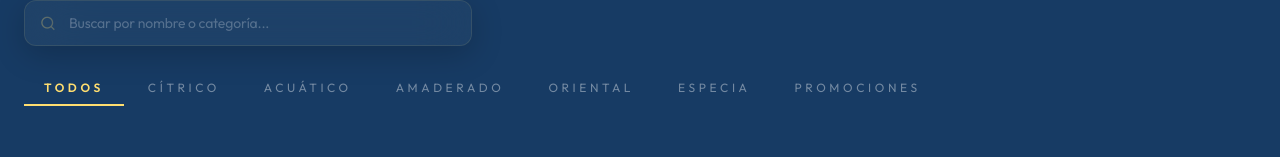
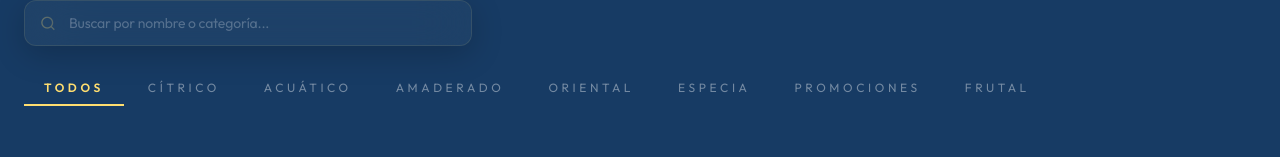
Before and after one commit to josues17salvador-a11y/maheti-app, a React (Vite) app: page /productos in a window 1280 px wide. Shown: the part 340-497 px from the top of the page. Built offline with nearby package versions, Linux system fonts and the light colour scheme; a web font is replaced by a local one.

Commit message:
feat: add ARI by Ariana Grande, new Frutal category, and update Versace Eros stock

```diff
--- a/src/mocks/products.ts
+++ b/src/mocks/products.ts
@@ -11,9 +11,11 @@ import jpgLeBeauImg from "../assets/perfumes/JPG Le Beau le parfum.png";
 import odysseyAquaImg from "../assets/perfumes/Odissey aqua.png";
 import hawasIceImg from "../assets/perfumes/hawas ice.png";
 import valentinoCoralImg from "../assets/perfumes/valentino coral fantasy.png";
+import ariByArianaImg from "../assets/perfumes/(Ari)Ariana grande.png";
 import comboJpgImg from "../assets/promociones/2JPGx300.png";
 
-export type Category = "Cítrico" | "Acuático" | "Amaderado" | "Oriental" | "Especia" | "Promociones";
+
+export type Category = "Cítrico" | "Acuático" | "Amaderado" | "Oriental" | "Especia" | "Promociones" | "Frutal";
 
 export interface Product {
   id: number;
@@ -88,7 +90,7 @@ export const products: Product[] = [
     presentation: "Decant 5ml",
     description: "Menta vibrante, manzana verde y vainilla seductora.",
     category: "Oriental",
-    stock: 8,
+    stock: 0,
     image: versaceErosImg,
   },
   {
@@ -176,7 +178,18 @@ export const products: Product[] = [
     image: comboJpgImg,
     isBestSeller: true,
   },
+  {
+    id: 14,
+    name: "ARI by Ariana Grande",
+    price: 95,
+    presentation: "Decant 5ml",
+    description: "Una fragancia deliciosa con notas de pera, frambuesa y un toque dulce de malvavisco.",
+    category: "Frutal",
+    stock: 10,
+    image: ariByArianaImg,
+  },
 ];
 
+
 export const bestSellers = products.filter((p) => p.isBestSeller && p.category !== "Promociones");
-export const categories: Category[] = ["Cítrico", "Acuático", "Amaderado", "Oriental", "Especia", "Promociones"];
+export const categories: Category[] = ["Cítrico", "Acuático", "Amaderado", "Oriental", "Especia", "Promociones", "Frutal"];
```
Also changed, not shown: src/assets/perfumes/(Ari)Ariana grande.png (added).
